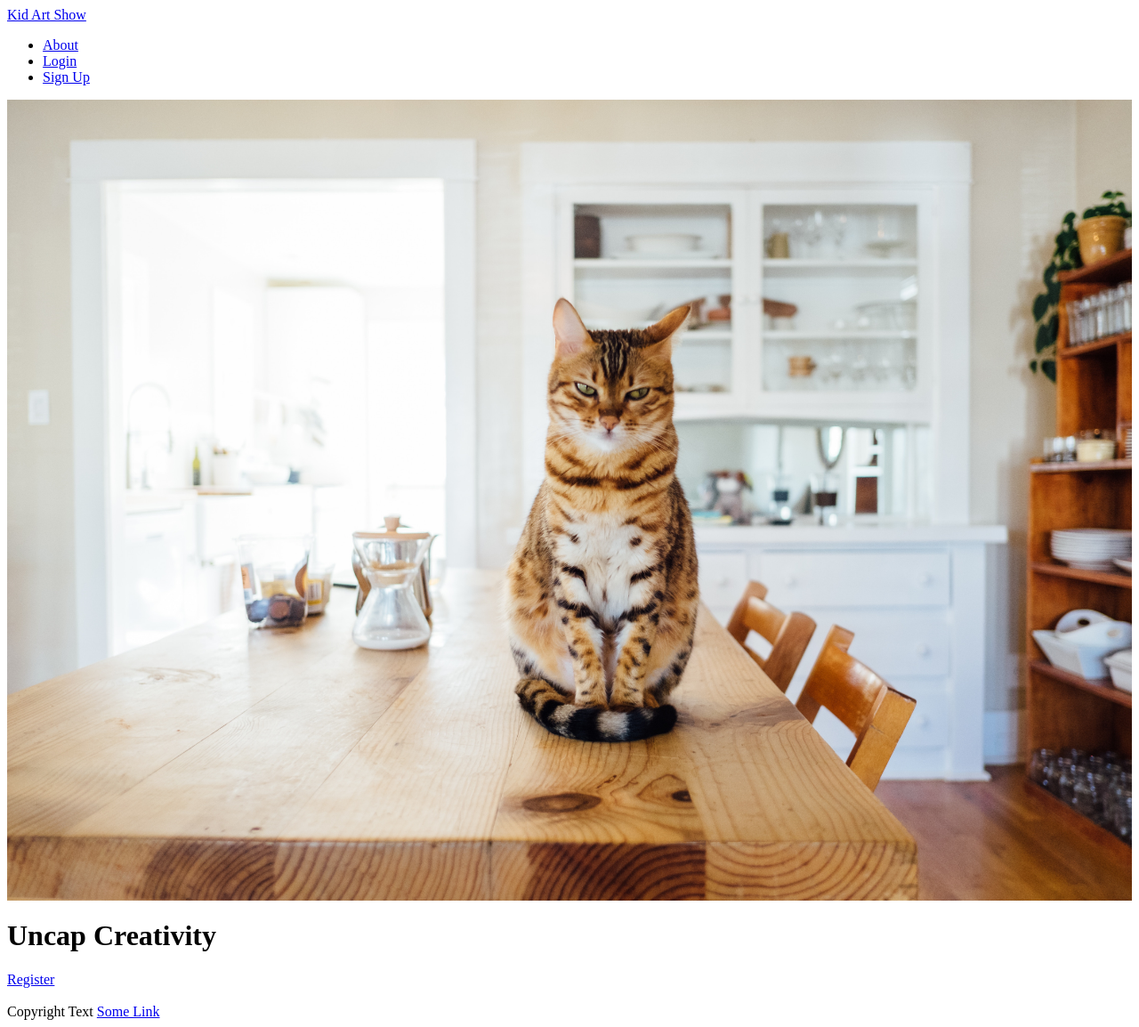
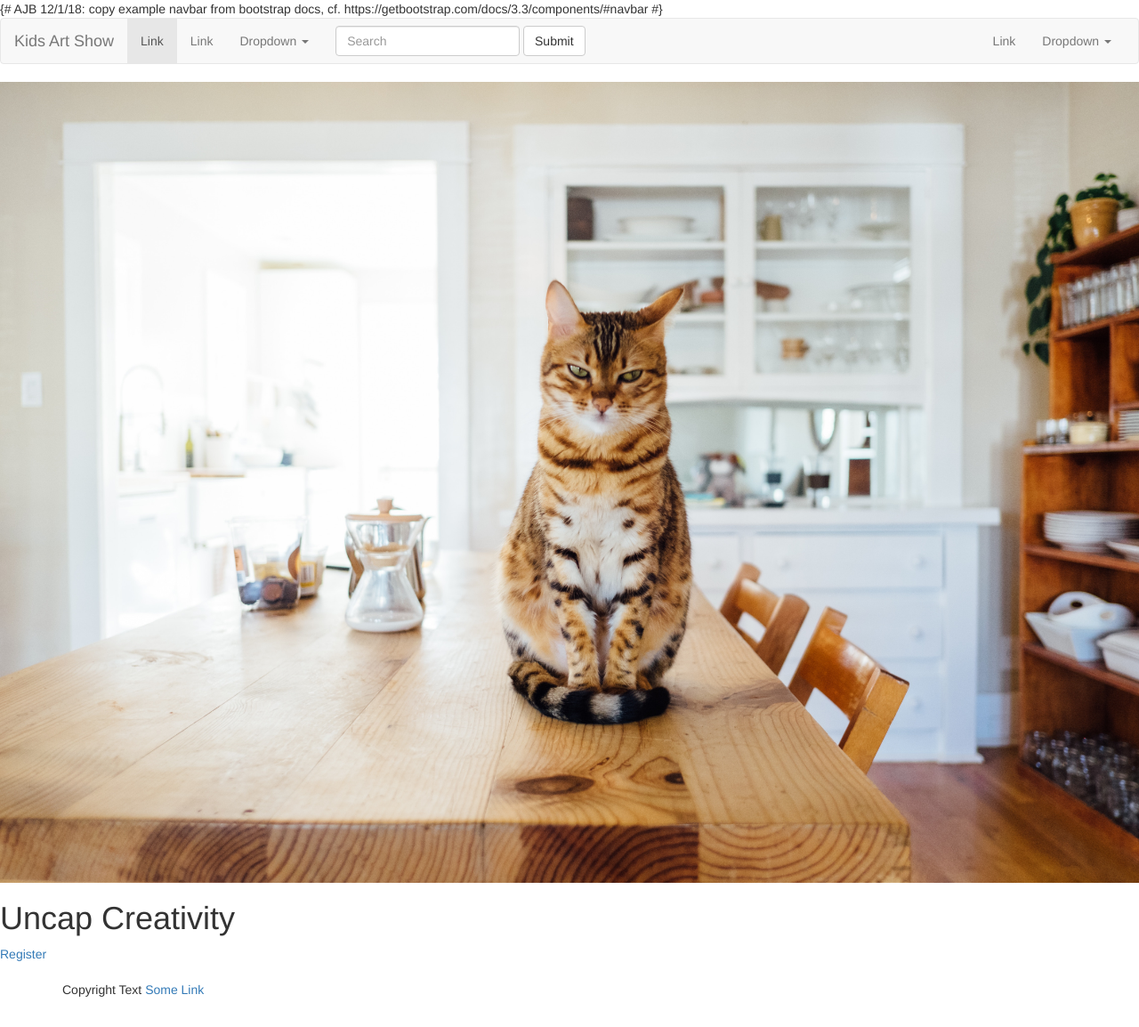
Before and after one commit to aaronjbecker/KidsArtShow-Demo, a Django app: page / in a window 1280 px wide. Shown: the whole page at 89% size. After the commit the page ends 1120 px from the top, so only its background shows below. Run offline with Django 3.2, Linux system fonts and the light colour scheme; some libraries are stand-ins or nearby versions.

Commit message:
start to rebuild UI using bootstrap examples

```diff
--- a/src/kids_art_show/templates/kids_art_show/base.html
+++ b/src/kids_art_show/templates/kids_art_show/base.html
@@ -1,21 +1,17 @@
-<!-- AJB 10/28/18: base template with Maya's styles -->
+<!-- AJB 10/28/18: base template with Bootstrap styles -->
 {% load static %}
 {% load bootstrap3 %}
 <!DOCTYPE html>
 <html>
 <head>
-    <!--Import Google Icon Font-->
-{#    <link href="https://fonts.googleapis.com/icon?family=Material+Icons" rel="stylesheet">#}
-
-    <!-- TODO: Do we need both materialized and bootstrap here? -->
     <!--Signal browser website is optimized for mobile-->
     <meta charset="utf-8"
           name="viewport"
           content="width=device-width, initial-scale=1.0"/>
     <!-- title block can be overridden in template subclasses -->
     <title>{% block title %}Kids Art Show{% endblock %}</title>
-    <!-- Compiled and minified CSS (CDN) -->
-
+    {# Load Boostrap CSS #}
+    {% bootstrap_css %}
     {#  section for extra styles/pieces related to particular pages  #}
     {% block extra_styles %}{% endblock extra_styles %}
 </head>
@@ -31,12 +27,7 @@
 {% endblock footer %}
 </body>
 <!-- links to scripts used -->
-<!-- TODO: do we use all of these scripts? -->
-<script src="https://code.jquery.com/jquery-3.3.1.slim.min.js"
-        integrity="sha384-q8i/X+965DzO0rT7abK41JStQIAqVgRVzpbzo5smXKp4YfRvH+8abtTE1Pi6jizo"
-        crossorigin="anonymous"></script>
-<script src="https://cdnjs.cloudflare.com/ajax/libs/popper.js/1.14.3/umd/popper.min.js"
-        integrity="sha384-ZMP7rVo3mIykV+2+9J3UJ46jBk0WLaUAdn689aCwoqbBJiSnjAK/l8WvCWPIPm49"
-        crossorigin="anonymous"></script>
+{# load both Boostrap and jquery using tags #}
+{% bootstrap_javascript jquery=1 %}
 {% block custom_js %}{% endblock %}
 </html>
--- a/src/kids_art_show/templates/kids_art_show/home.html
+++ b/src/kids_art_show/templates/kids_art_show/home.html
@@ -1,5 +1,8 @@
 {% extends 'kids_art_show/base.html' %}
 {% load static %}
+{# Load the Boostrap3 tag library #}
+{% load bootstrap3 %}
+
 <!--
     *MET-CS-673 Term Project Prototype Landing Page
     *Maya Shen
--- a/src/kids_art_show/templates/kids_art_show/main_nav_bar.html
+++ b/src/kids_art_show/templates/kids_art_show/main_nav_bar.html
@@ -1,18 +1,73 @@
 {# AJB 11/21/18: main nav bar as included template, re-used across pages #}
-<nav>
-    <div class="nav-wrapper">
-       <a href="{% url 'home' %}" class="brand-logo">Kid Art Show</a>
-       <ul class="right hide-on-med-and-down">
-           <li><a href="{% url 'about' %}">About</a></li>
-           {% if user.is_authenticated %}
-               <li><a href="{% url 'user_dashboard' %}">Dashboard</a></li>
-               <li><a href="{% url 'manage_artists' %}">Manage Artists</a></li>
+{# AJB 12/1/18: copy example navbar from bootstrap docs,
+    cf. https://getbootstrap.com/docs/3.3/components/#navbar #}
+<nav class="navbar navbar-default">
+  <div class="container-fluid">
+    <!-- Brand and toggle get grouped for better mobile display -->
+    <div class="navbar-header">
+      <button type="button" class="navbar-toggle collapsed" data-toggle="collapse" data-target="#bs-example-navbar-collapse-1" aria-expanded="false">
+        <span class="sr-only">Toggle navigation</span>
+        <span class="icon-bar"></span>
+        <span class="icon-bar"></span>
+        <span class="icon-bar"></span>
+      </button>
+      <a class="navbar-brand" href="#">Kids Art Show</a>
+    </div>
+
+    <!-- Collect the nav links, forms, and other content for toggling -->
+    <div class="collapse navbar-collapse" id="bs-example-navbar-collapse-1">
+      <ul class="nav navbar-nav">
+        <li class="active"><a href="#">Link <span class="sr-only">(current)</span></a></li>
+        <li><a href="#">Link</a></li>
+        <li class="dropdown">
+          <a href="#" class="dropdown-toggle" data-toggle="dropdown" role="button" aria-haspopup="true" aria-expanded="false">Dropdown <span class="caret"></span></a>
+          <ul class="dropdown-menu">
+            <li><a href="#">Action</a></li>
+            <li><a href="#">Another action</a></li>
+            <li><a href="#">Something else here</a></li>
+            <li role="separator" class="divider"></li>
+            <li><a href="#">Separated link</a></li>
+            <li role="separator" class="divider"></li>
+            <li><a href="#">One more separated link</a></li>
+          </ul>
+        </li>
+      </ul>
+      <form class="navbar-form navbar-left">
+        <div class="form-group">
+          <input type="text" class="form-control" placeholder="Search">
+        </div>
+        <button type="submit" class="btn btn-default">Submit</button>
+      </form>
+      <ul class="nav navbar-nav navbar-right">
+        <li><a href="#">Link</a></li>
+        <li class="dropdown">
+          <a href="#" class="dropdown-toggle" data-toggle="dropdown" role="button" aria-haspopup="true" aria-expanded="false">Dropdown <span class="caret"></span></a>
+          <ul class="dropdown-menu">
+            <li><a href="#">Action</a></li>
+            <li><a href="#">Another action</a></li>
+            <li><a href="#">Something else here</a></li>
+            <li role="separator" class="divider"></li>
+            <li><a href="#">Separated link</a></li>
+          </ul>
+        </li>
+      </ul>
+    </div><!-- /.navbar-collapse -->
+  </div><!-- /.container-fluid -->
+</nav>
+{#<nav>#}
+{#    <div class="nav-wrapper">#}
+{#       <a href="{% url 'home' %}" class="brand-logo">Kid Art Show</a>#}
+{#       <ul class="right hide-on-med-and-down">#}
+{#           <li><a href="{% url 'about' %}">About</a></li>#}
+{#           {% if user.is_authenticated %}#}
+{#               <li><a href="{% url 'user_dashboard' %}">Dashboard</a></li>#}
+{#               <li><a href="{% url 'manage_artists' %}">Manage Artists</a></li>#}
 {#               <li><a href="{% url 'user_profile' %}">Profile</a></li>#}
-               <li><a href="{% url 'logout' %}">Logout</a></li>
-           {% else %}
-               <li><a href="{% url 'login' %}" class="red">Login</a></li>
-               <li><a href="{% url 'signup' %}">Sign Up</a></li>
-           {% endif %}
-       </ul>
-    </div>
-</nav>
+{#               <li><a href="{% url 'logout' %}">Logout</a></li>#}
+{#           {% else %}#}
+{#               <li><a href="{% url 'login' %}" class="red">Login</a></li>#}
+{#               <li><a href="{% url 'signup' %}">Sign Up</a></li>#}
+{#           {% endif %}#}
+{#       </ul>#}
+{#    </div>#}
+{#</nav>#}
```
